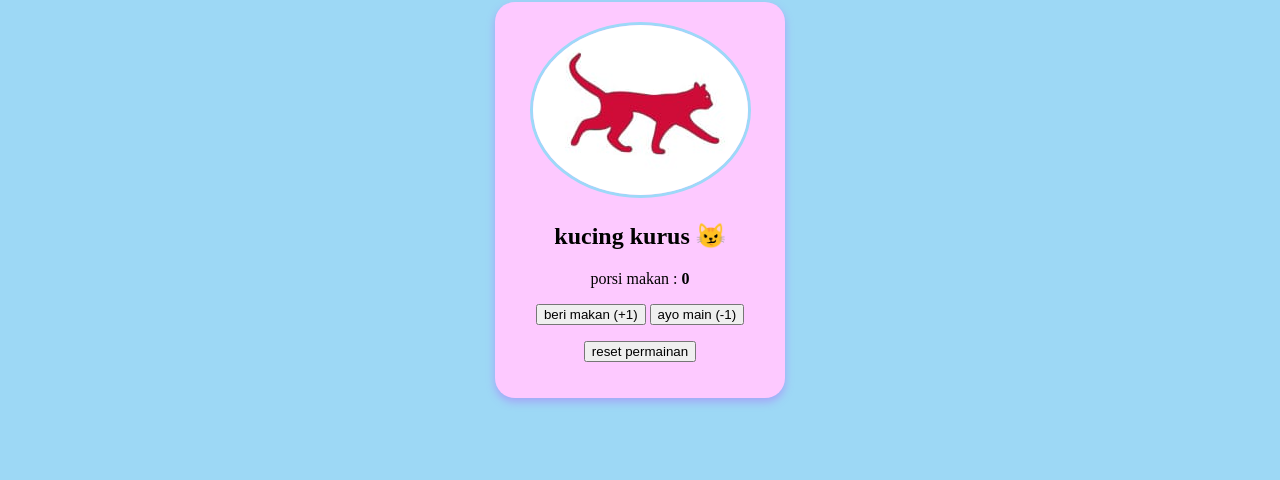
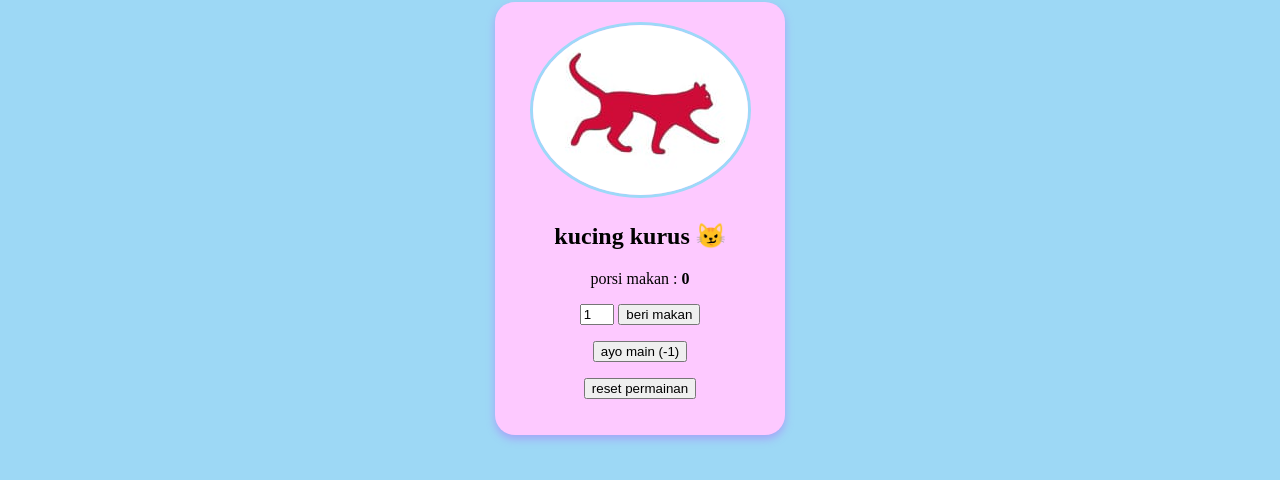
Before and after one commit to halimatus4diahh-stack/latihan2, a plain HTML site: page minigame.html in a window 1280 px wide. Shown: the part 124-604 px from the top of the page. Drawn offline with Linux system fonts and the light colour scheme.

Commit message:
menambah fitur porsi makan custom

```diff
--- a/minigame.html
+++ b/minigame.html
@@ -24,11 +24,14 @@
     <h2 id="status-kucing">kucing kurus 😼</h2>
     <p>porsi makan : <b id="teks-porsi">0</b></p>
 
- <button onclick="beriMakan()">beri makan (+1)</button>
+    <p>
+      <input type="number" id="input-makanan" value="1">
+      <button onclick="beriMakan()">beri makan</button>
+    </p>
     <button onclick="ajakmain()">ayo main (-1)</button>
 
     <p>
-  <button onclick="reset()">reset permainan </button>
+      <button onclick="reset()">reset permainan</button>
     </p>
   </div>
 
--- a/minigame.js
+++ b/minigame.js
@@ -3,8 +3,14 @@
 let porsi = 0
 
 function beriMakan() {
-  // Tambah porsi makan +1
-  porsi = porsi + 1
+  // 1. ambil teks dari input angkakotak teks
+  let teksinput = document.getElementById('input-makanan').value
+
+  // 2. ubah string menjadi angka
+  let jumlahmakanan = Number(teksinput)
+
+  // 3. operasi penjumlahan angka
+  porsi = porsi + jumlahmakanan
 
   updatetampilan()
 }
--- a/style.css
+++ b/style.css
@@ -101,3 +101,7 @@
       padding: 0px;
       line-height: 0.5;
     }
+
+    #input-makanan{
+      width: 2em;
+    }
```
Lines whose indentation alone changed are shown as unchanged.
